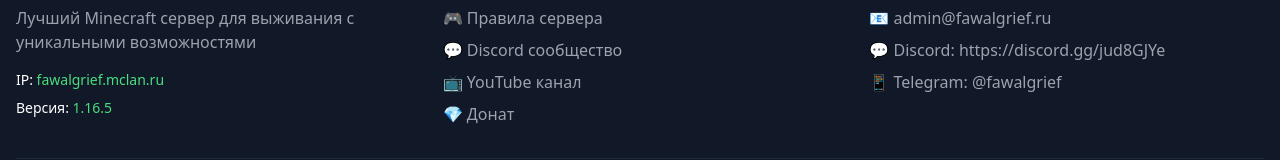
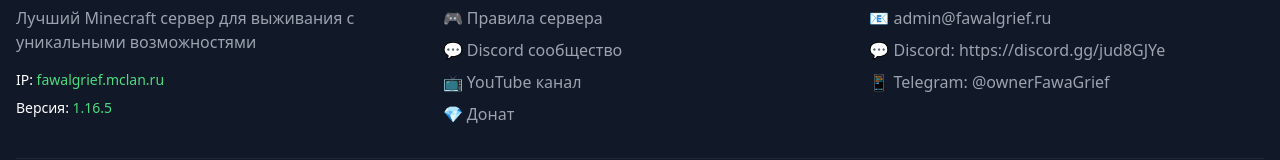
Before and after one commit to pr-poehali-dev/minecraft-site-fawalgrief, a React (Vite) app: page / in a window 1280 px wide. Shown: the part 1622-1782 px from the top of the page. Built offline with nearby package versions, Linux system fonts and the light colour scheme.

Commit message:
Обновление 1 компонентов

```diff
--- a/src/components/Footer.tsx
+++ b/src/components/Footer.tsx
@@ -58,7 +58,7 @@ const Footer = () => {
             <div className="space-y-2 text-gray-400">
               <div>📧 admin@fawalgrief.ru</div>
               <div>💬 Discord: https://discord.gg/jud8GJYe</div>
-              <div>📱 Telegram: @fawalgrief</div>
+              <div>📱 Telegram: @ownerFawaGrief</div>
             </div>
           </div>
         </div>
```
